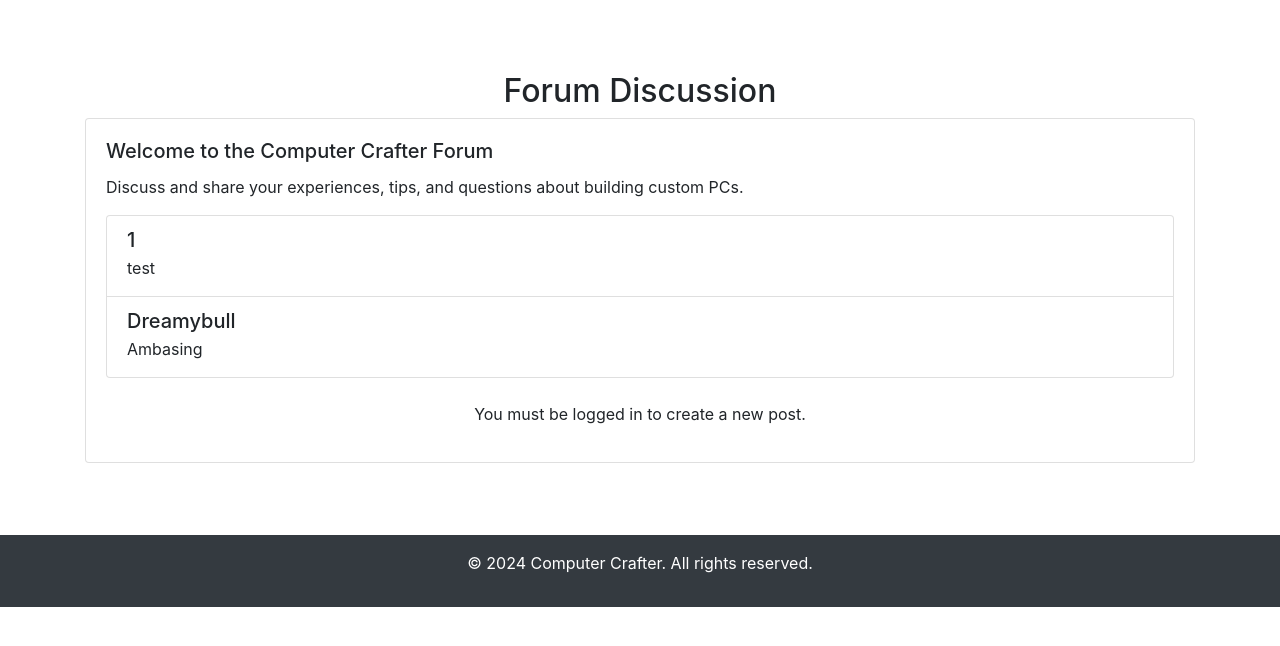
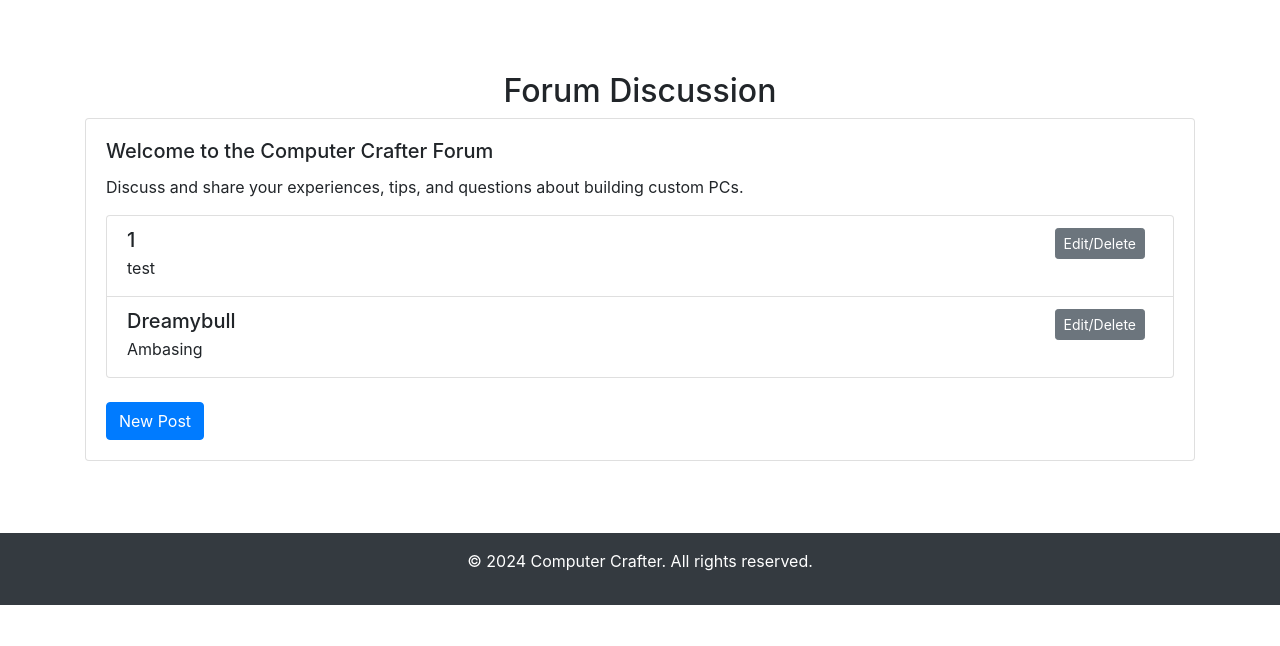
Before and after one commit to inotlusrabka/Project-Web, a PHP site: page /forum in a window 1280 px wide. Shown: the part 56-702 px from the top of the page. Run offline with PHP 8.4, Linux system fonts and the light colour scheme; data comes from the database, SQL or seed files in the repository.

Commit message:
Update index.php

```diff
--- a/forum/index.php
+++ b/forum/index.php
@@ -1,5 +1,4 @@
 <?php
-session_start();
 $servername = "localhost";
 $username = "root";
 $password = "";
@@ -27,6 +26,8 @@ $result = $conn->query($sql);
     <link href="https://stackpath.bootstrapcdn.com/bootstrap/4.5.2/css/bootstrap.min.css" rel="stylesheet">
     <link rel="stylesheet" href="styles.css">
     <link rel="stylesheet" href="https://cdnjs.cloudflare.com/ajax/libs/font-awesome/5.15.3/css/all.min.css">
+    <!-- AOS CSS -->
+    <link rel="stylesheet" href="https://cdn.jsdelivr.net/npm/aos@2.3.4/dist/aos.css" />
 </head>
 <body>
     <header>
@@ -52,7 +53,7 @@ $result = $conn->query($sql);
     </header>
 
     <main class="py-4">
-        <section id="forum" class="py-5">
+        <section id="forum" class="py-5" data-aos="fade-up">
             <div class="container">
                 <h2 class="text-center">Forum Discussion</h2>
                 <div class="card">
@@ -70,11 +71,9 @@ $result = $conn->query($sql);
                                     echo '<h5 class="mb-1">' . htmlspecialchars($row["title"]) . '</h5>';
                                     echo '<p class="mb-1">' . htmlspecialchars($row["message"]) . '</p>';
                                     echo '</div>';
-                                    if (isset($_SESSION['username'])) {
                                     echo '<div>';
                                     echo '<button class="btn btn-secondary btn-sm edit-btn mr-2" data-toggle="modal" data-target="#editDeletePostModal" data-id="' . $row["id"] . '" data-title="' . htmlspecialchars($row["title"]) . '" data-message="' . htmlspecialchars($row["message"]) . '">Edit/Delete</button>';
                                     echo '</div>';
-                                    }
                                     echo '</div>';
                                     echo '</div>';
                                 }
@@ -84,13 +83,7 @@ $result = $conn->query($sql);
                             ?>
                         </div>
                         <div class="mt-4">
-                            <?php
-                            if (isset($_SESSION['username'])) {
-                                echo '<button type="button" class="btn btn-primary" data-toggle="modal" data-target="#newPostModal">New Post</button>';
-                            } else {
-                                echo '<p class="text-center">You must be logged in to create a new post.</p>';
-                            }
-                            ?>
+                            <button type="button" class="btn btn-primary" data-toggle="modal" data-target="#newPostModal">New Post</button>
                         </div>
                     </div>
                 </div>
@@ -109,21 +102,15 @@ $result = $conn->query($sql);
                     </div>
                     <div class="modal-body">
                         <form action="post.php" method="POST">
-                            <?php
-                            if (isset($_SESSION['username'])) {
-                                echo '<div class="form-group">';
-                                echo '<label for="post-title">Title</label>';
-                                echo '<input type="text" class="form-control" id="post-title" name="post-title" placeholder="Enter post title">';
-                                echo '</div>';
-                                echo '<div class="form-group">';
-                                echo '<label for="post-content">Content</label>';
-                                echo '<textarea class="form-control" id="post-content" name="post-content" rows="3" placeholder="Enter post content"></textarea>';
-                                echo '</div>';
-                                echo '<button type="submit" class="btn btn-primary">Submit</button>';
-                            } else {
-                                echo '<p class="text-center">You must be logged in to create a new post.</p>';
-                            }
-                            ?>
+                            <div class="form-group">
+                                <label for="post-title">Title</label>
+                                <input type="text" class="form-control" id="post-title" name="post-title" placeholder="Enter post title">
+                            </div>
+                            <div class="form-group">
+                                <label for="post-content">Content</label>
+                                <textarea class="form-control" id="post-content" name="post-content" rows="3" placeholder="Enter post content"></textarea>
+                            </div>
+                            <button type="submit" class="btn btn-primary">Submit</button>
                         </form>
                     </div>
                 </div>
@@ -142,23 +129,17 @@ $result = $conn->query($sql);
                     </div>
                     <div class="modal-body">
                         <form id="editDeletePostForm" action="edit_delete_post.php" method="POST">
-                            <?php
-                            if (isset($_SESSION['username'])) {
-                                echo '<input type="hidden" id="edit-delete-post-id" name="post-id">';
-                                echo '<div class="form-group">';
-                                echo '<label for="edit-delete-post-title">Title</label>';
-                                echo '<input type="text" class="form-control" id="edit-delete-post-title" name="post-title" placeholder="Enter post title">';
-                                echo '</div>';
-                                echo '<div class="form-group">';
-                                echo '<label for="edit-delete-post-content">Content</label>';
-                                echo '<textarea class="form-control" id="edit-delete-post-content" name="post-content" rows="3" placeholder="Enter post content"></textarea>';
-                                echo '</div>';
-                                echo '<button type="submit" name="action" value="edit" class="btn btn-primary">Save Changes</button>';
-                                echo '<button type="submit" name="action" value="delete" class="btn btn-danger">Delete Post</button>';
-                            } else {
-                                echo '<p class="text-center">You must be logged in to edit or delete a post.</p>';
-                            }
-                            ?>
+                            <input type="hidden" id="edit-delete-post-id" name="post-id">
+                            <div class="form-group">
+                                <label for="edit-delete-post-title">Title</label>
+                                <input type="text" class="form-control" id="edit-delete-post-title" name="post-title" placeholder="Enter post title">
+                            </div>
+                            <div class="form-group">
+                                <label for="edit-delete-post-content">Content</label>
+                                <textarea class="form-control" id="edit-delete-post-content" name="post-content" rows="3" placeholder="Enter post content"></textarea>
+                            </div>
+                            <button type="submit" name="action" value="edit" class="btn btn-primary">Save Changes</button>
+                            <button type="submit" name="action" value="delete" class="btn btn-danger">Delete Post</button>
                         </form>
                     </div>
                 </div>
@@ -177,8 +158,12 @@ $result = $conn->query($sql);
     <script src="https://code.jquery.com/jquery-3.5.1.slim.min.js"></script>
     <script src="https://cdn.jsdelivr.net/npm/@popperjs/core@2.9.3/dist/umd/popper.min.js"></script>
     <script src="https://stackpath.bootstrapcdn.com/bootstrap/4.5.2/js/bootstrap.min.js"></script>
+    <!-- AOS JS -->
+    <script src="https://cdn.jsdelivr.net/npm/aos@2.3.4/dist/aos.js"></script>
+    <script>
+        AOS.init();
+    </script>
 
-    <!-- Additional JS for handling modal data -->
     <script>
         $('#editDeletePostModal').on('show.bs.modal', function (event) {
             var button = $(event.relatedTarget);
@@ -194,3 +179,7 @@ $result = $conn->query($sql);
     </script>
 </body>
 </html>
+
+<?php
+$conn->close();
+?>
```
Lines whose indentation alone changed are shown as unchanged.
